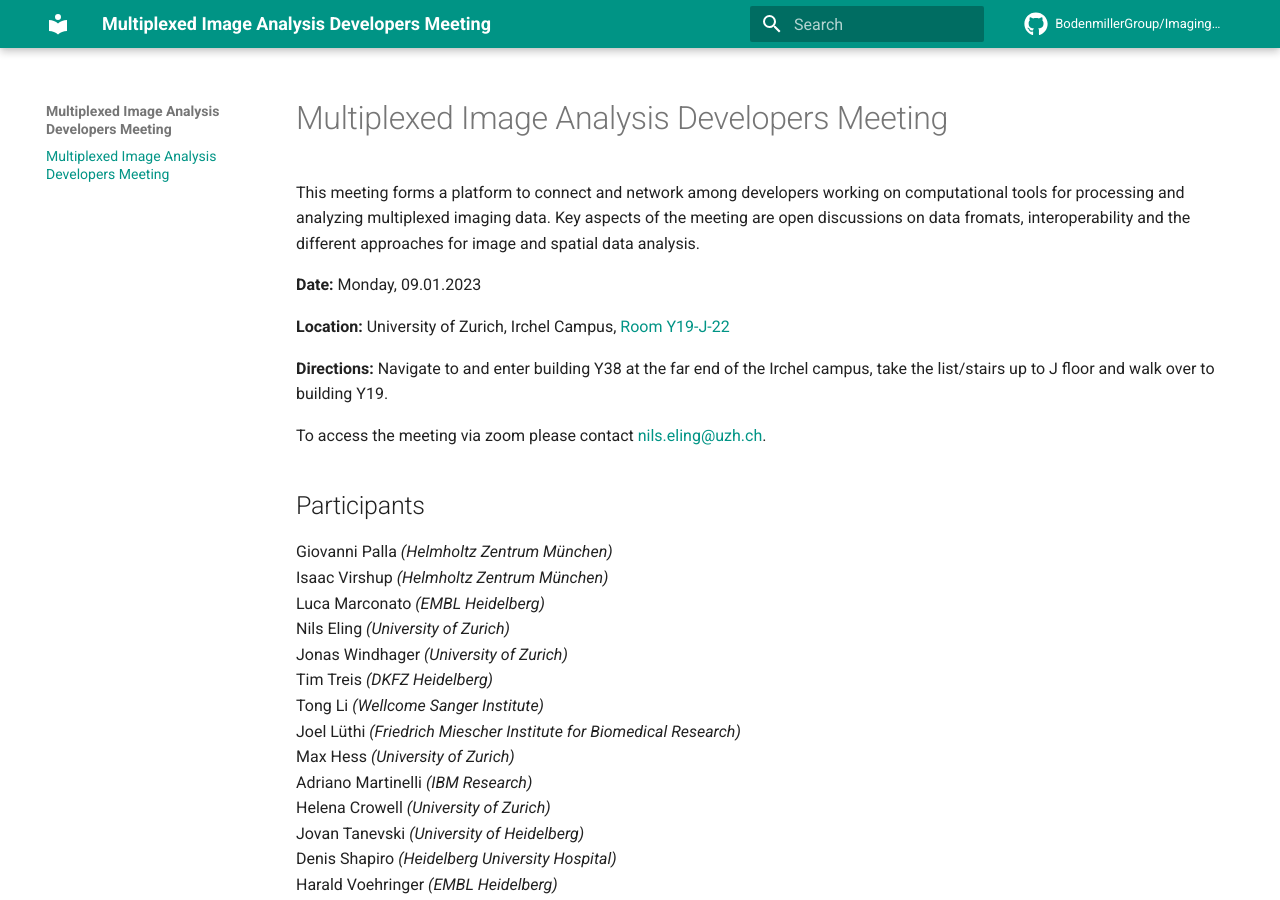
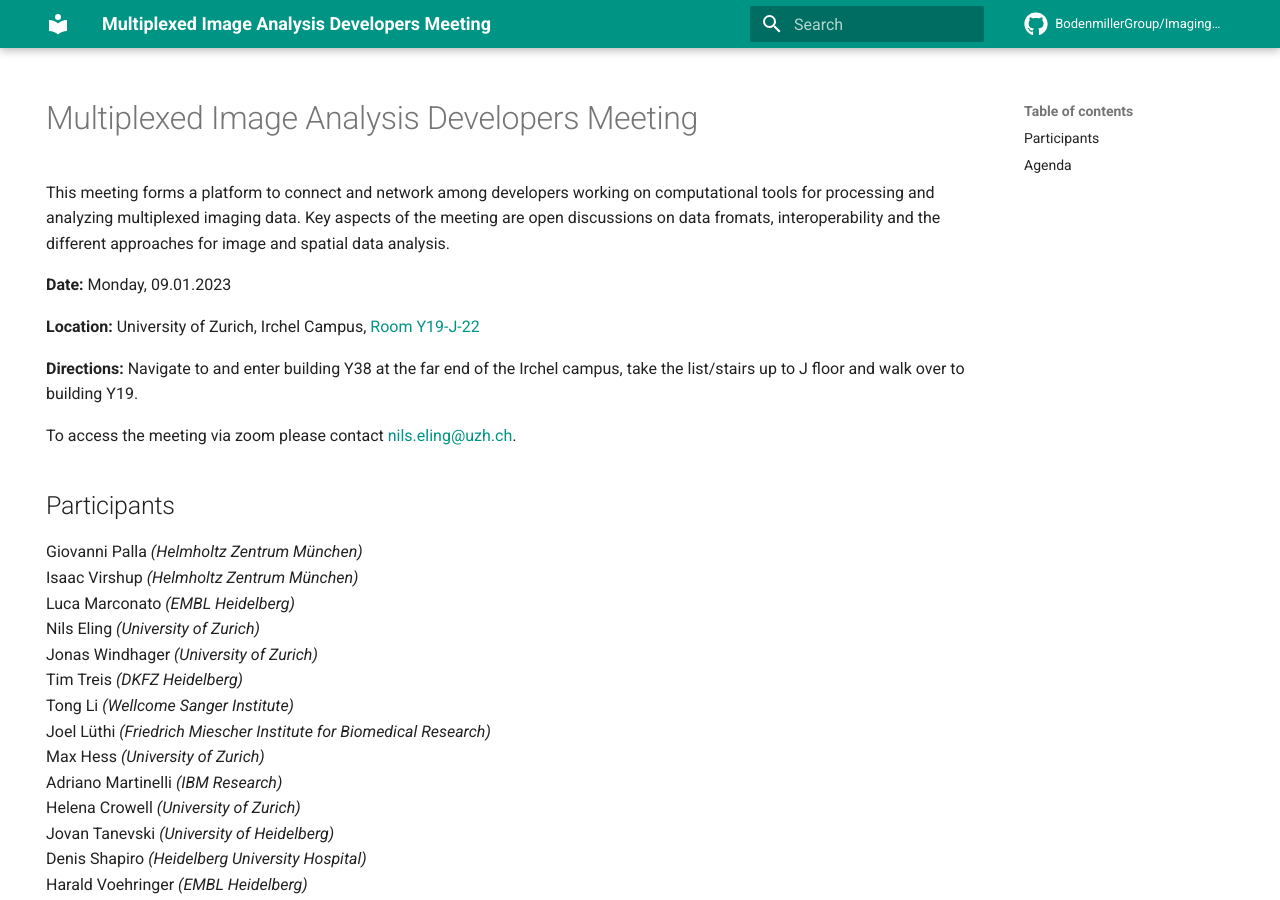
Before and after one commit to BodenmillerGroup/ImagingDevelopersMeeting2023, an MkDocs documentation site: the page built from docs/index.md, in a window 1280 px wide and 900 px high. Built offline with MkDocs 1.6.1 and Material for MkDocs 9.7.7, drawn with Linux system fonts in a browser that asks for light colours; comment, search, counter and statistics services are not loaded; part of the change alters nothing that is shown.

```diff
--- a/docs/index.md
+++ b/docs/index.md
@@ -1,6 +1,6 @@
 ---
 hide:
-  - toc
+  - navigation
 ---
 
 # Multiplexed Image Analysis Developers Meeting
```
